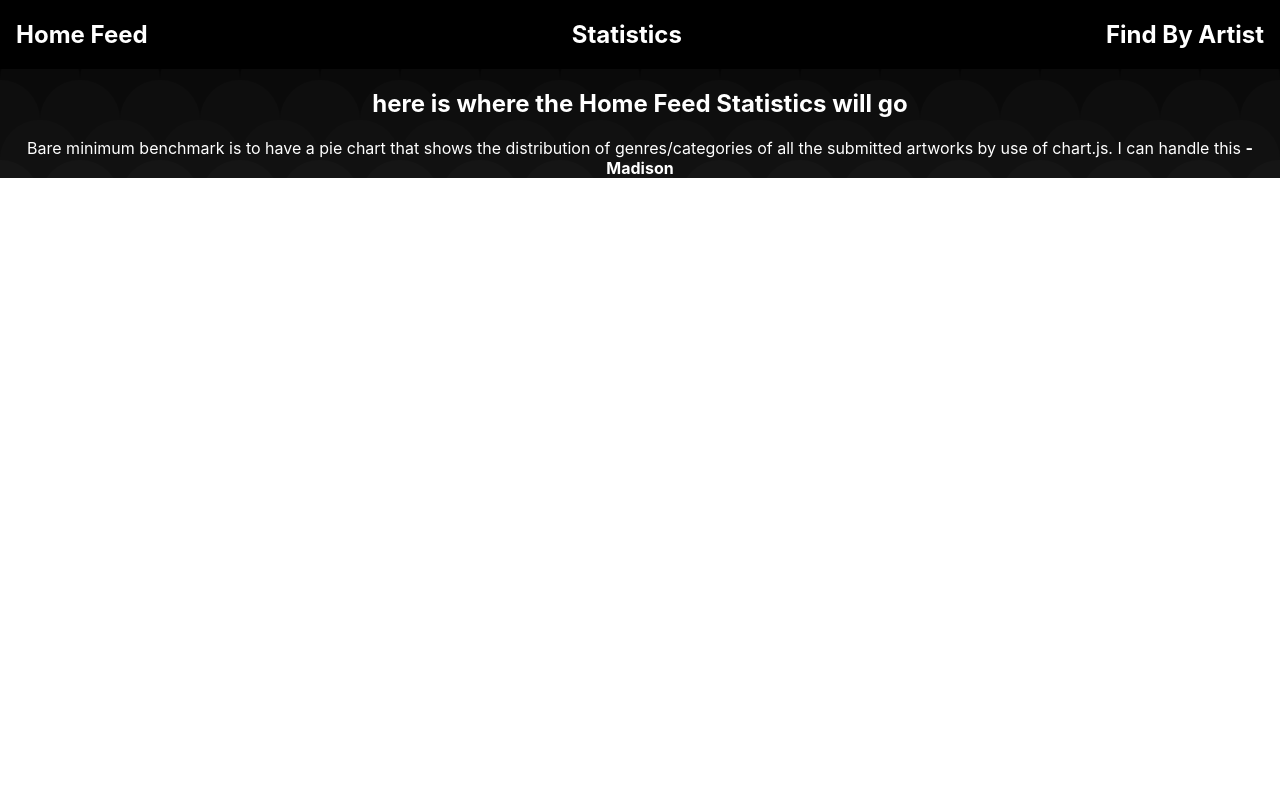
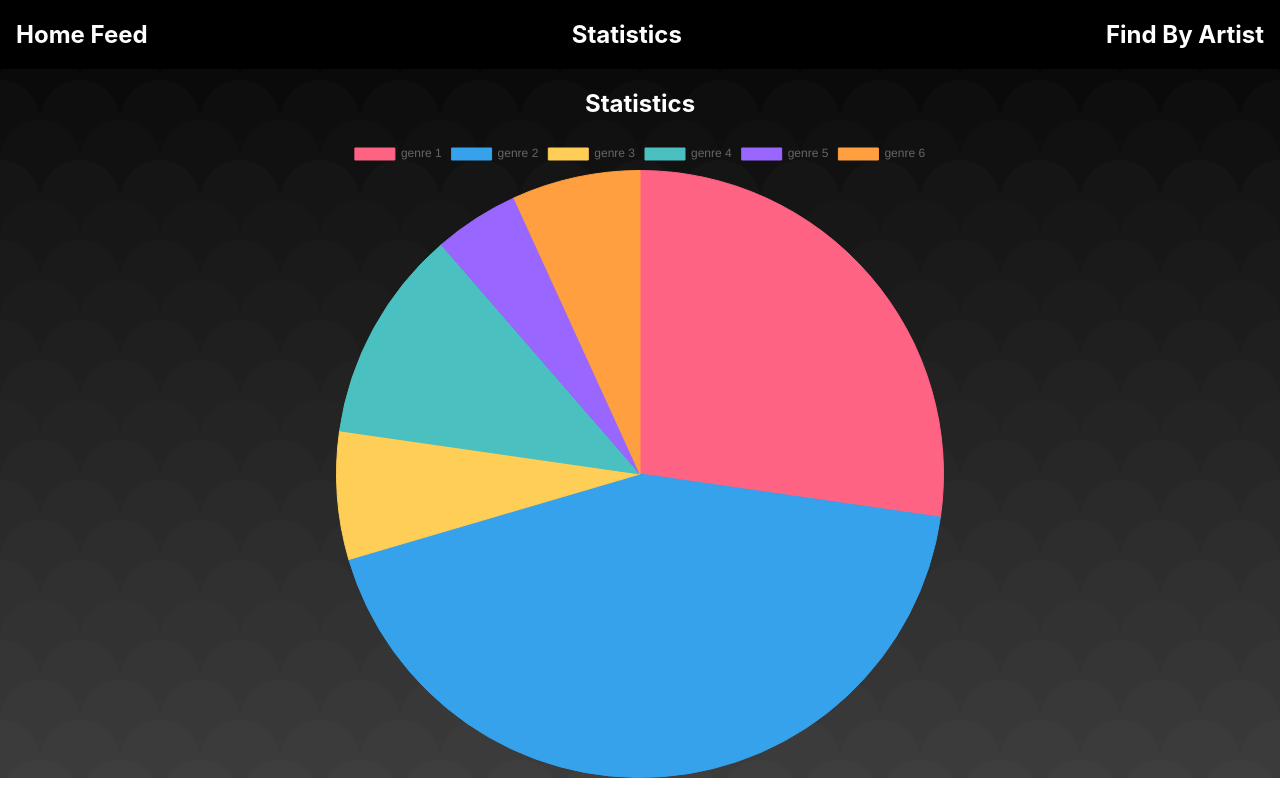
Before and after one commit to MadisonEvans94/project-2-picshare, a React (Create React App) app: page /statistics in a window 1280 px wide. Built offline with nearby package versions, Linux system fonts and the light colour scheme.

Commit message:
added some comments

```diff
--- a/package.json
+++ b/package.json
@@ -6,7 +6,9 @@
     "@testing-library/jest-dom": "^5.16.5",
     "@testing-library/react": "^13.4.0",
     "@testing-library/user-event": "^13.5.0",
+    "chart.js": "^4.2.1",
     "react": "^18.2.0",
+    "react-chartjs-2": "^5.2.0",
     "react-dom": "^18.2.0",
     "react-router-dom": "^6.8.1",
     "react-scripts": "5.0.1",
--- /dev/null
+++ b/src/components/PieChart/PieChart.css
@@ -0,0 +1,4 @@
+.pie-container {
+	width: 40rem;
+	height: 40rem;
+}
--- /dev/null
+++ b/src/components/PieChart/PieChart.jsx
@@ -0,0 +1,52 @@
+import React from "react";
+import { Chart as ChartJS, ArcElement, Tooltip, Legend } from "chart.js";
+import { Pie } from "react-chartjs-2";
+import "./PieChart.css";
+ChartJS.register(ArcElement, Tooltip, Legend);
+
+const data = {
+	labels: ["genre 1", "genre 2", "genre 3", "genre 4", "genre 5", "genre 6"],
+	datasets: [
+		{
+			label: "Distribution of Genres",
+
+			data: [12, 19, 3, 5, 2, 3],
+			backgroundColor: [
+				"rgba(255, 99, 132, 1)",
+				"rgba(54, 162, 235, 1)",
+				"rgba(255, 206, 86, 1)",
+				"rgba(75, 192, 192, 1)",
+				"rgba(153, 102, 255, 1)",
+				"rgba(255, 159, 64, 1)",
+			],
+			borderColor: [
+				"rgba(255, 99, 132, 1)",
+				"rgba(54, 162, 235, 1)",
+				"rgba(255, 206, 86, 1)",
+				"rgba(75, 192, 192, 1)",
+				"rgba(153, 102, 255, 1)",
+				"rgba(255, 159, 64, 1)",
+			],
+			borderWidth: 1,
+		},
+	],
+};
+
+//TODO: In final implemenation, userData will be used for prop of Pie, not the dummy data
+/**
+ *
+ * @param {prop} userData: userData an array of like counts. Each index corresponds to a specific genre i/e: [1,0,3,6,7] means that
+ * genre 1 had 1 likes, genre 2 has 0 likes, genre 3 has 3 likes etc
+ * @returns
+ */
+const PieChart = ({ userData }) => {
+	return (
+		<>
+			<div className="pie-container">
+				<Pie data={data} />
+			</div>
+		</>
+	);
+};
+
+export default PieChart;
--- a/src/pages/Statistics/Statistics.jsx
+++ b/src/pages/Statistics/Statistics.jsx
@@ -1,14 +1,10 @@
 import React from "react";
-
+import PieChart from "../../components/PieChart/PieChart";
 const Statistics = () => {
 	return (
 		<div className="page-container">
-			<h2>here is where the Home Feed Statistics will go</h2>
-			<div>
-				Bare minimum benchmark is to have a pie chart that shows the
-				distribution of genres/categories of all the submitted artworks by use
-				of chart.js. I can handle this <strong>- Madison</strong>
-			</div>
+			<h2>Statistics</h2>
+			<PieChart />
 		</div>
 	);
 };
```
Also changed, not shown: 1 other file (tests, documents, lock files or other folders).
